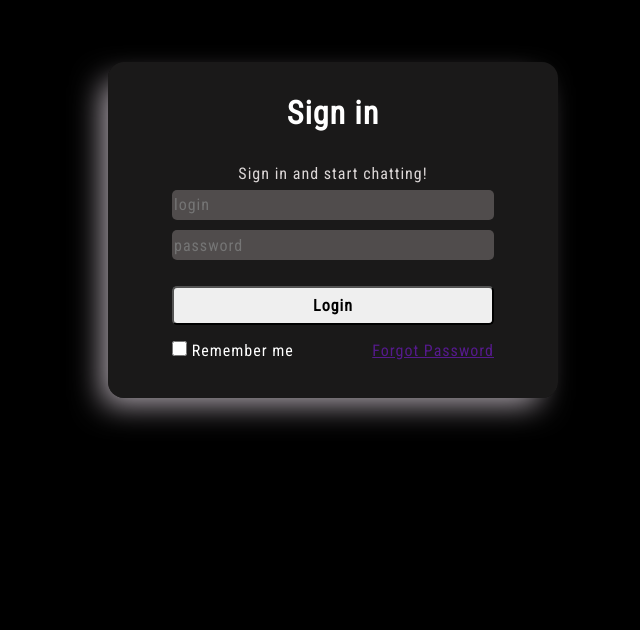
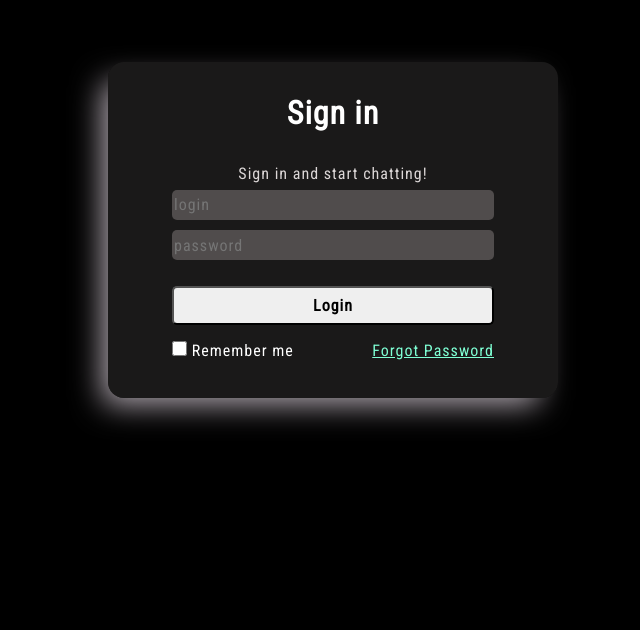
Before and after one commit to SwayambhuPrasad/WebChat_React_Firebase, a React (Create React App) app in the folder webchat_recat_firebase/: page / in a window 1280 px wide. Shown: the part 170-800 px from the top of the page, without its empty margins (307-947 px from the left). Built offline with nearby package versions, Linux system fonts and the light colour scheme.

Commit message:
hyperlink color

```diff
--- a/webchat_recat_firebase/src/Pages/Pages.scss
+++ b/webchat_recat_firebase/src/Pages/Pages.scss
@@ -63,6 +63,10 @@
             font-weight: bold;
         }
 
+        a {
+            color: aquamarine;
+        }
+
         .rememberMe {
             position: relative;
 
@@ -78,6 +82,7 @@
             }
 
             a {
+                color: aquamarine;
                 right: 0;
                 position: absolute;
                 text-align: right;
```
